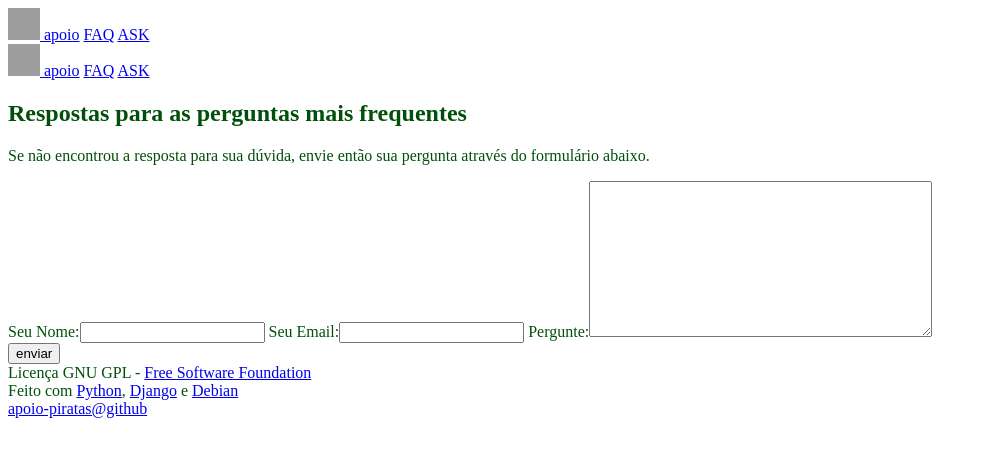
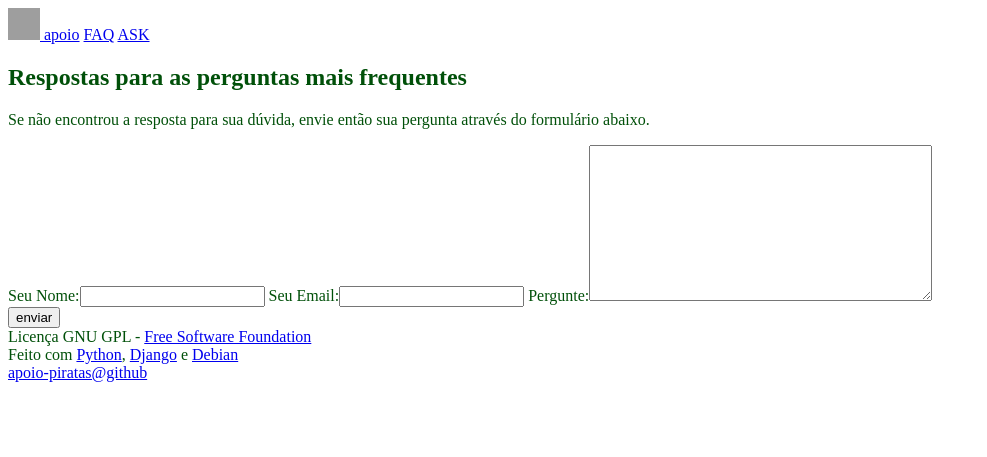
Before and after one commit to carloscosta/apoio-piratas, a Django app: page /faqs/ask/ in a window 1280 px wide. Shown: the top 457 px of the page, without its empty margins (0-987 px from the left). Run offline with Django 3.2, Linux system fonts and the light colour scheme; some libraries are stand-ins or nearby versions; grey boxes are pictures that could not be loaded.

Commit message:
Shit happens, and we can quick fix

```diff
--- a/apoio/faqs/templates/faqs/ask.html
+++ b/apoio/faqs/templates/faqs/ask.html
@@ -3,16 +3,6 @@
 
 {% include "header.html" %}
 
-    <nav layout="" text="upper big" text="navy white line-1" links="hover-white fadeIn">
-        <div>
-            <a href="http://partidopirata.org/">
-                <img src="/static/Piratpartiet.svg" width="32px" height="32px" alt="Partido Pirata" />
-            </a>
-            <a href="/">apoio</a>
-            <a href="/faqs">FAQ</a>
-            <a href="/faqs/ask/">ASK</a>
-        </div>
-    </nav>
     <!-- Fixed navbar -->
      <nav layout="" text="upper big" text="navy white line-1" links="hover-white fadeIn">
         <div>
```
